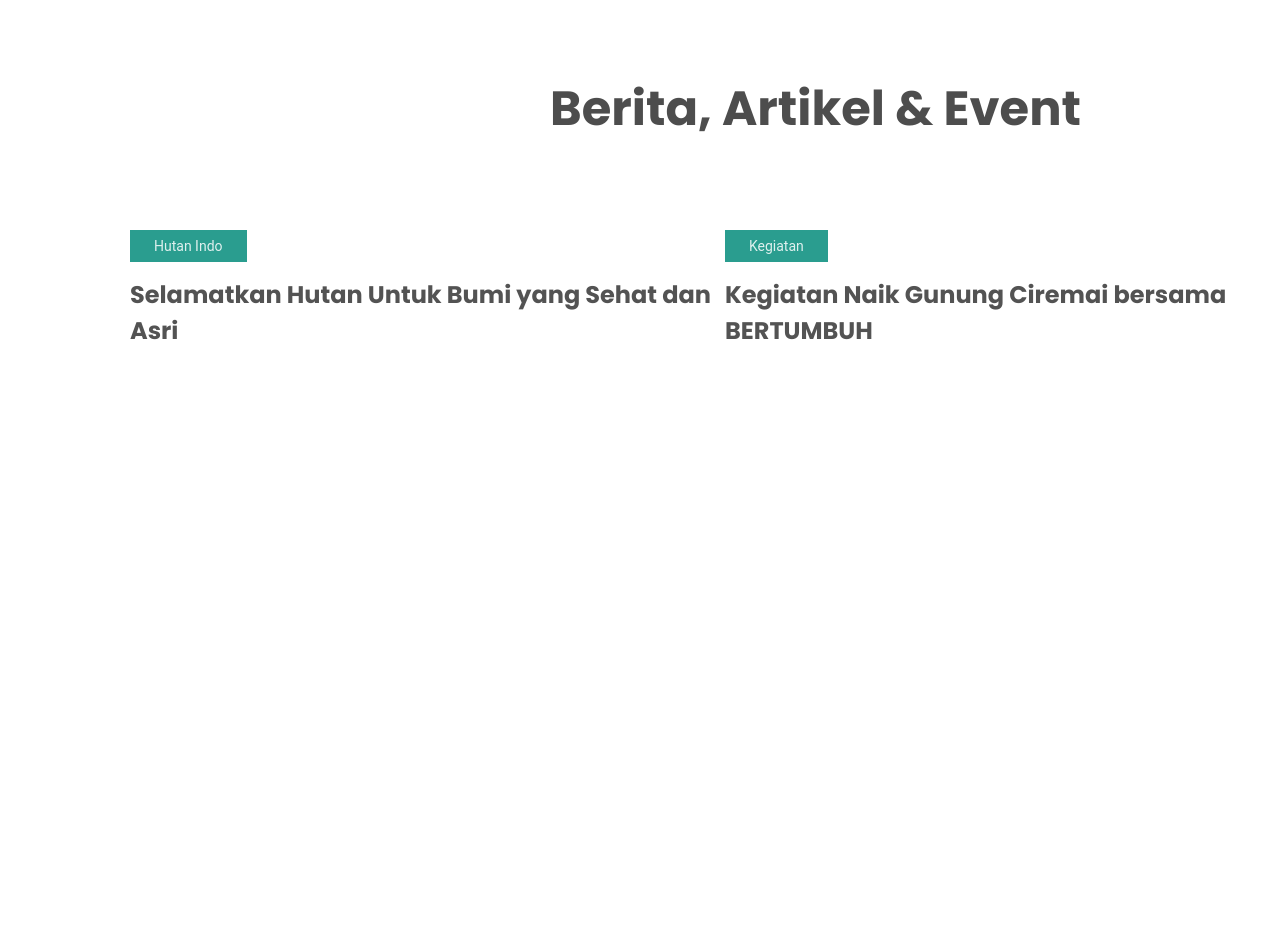
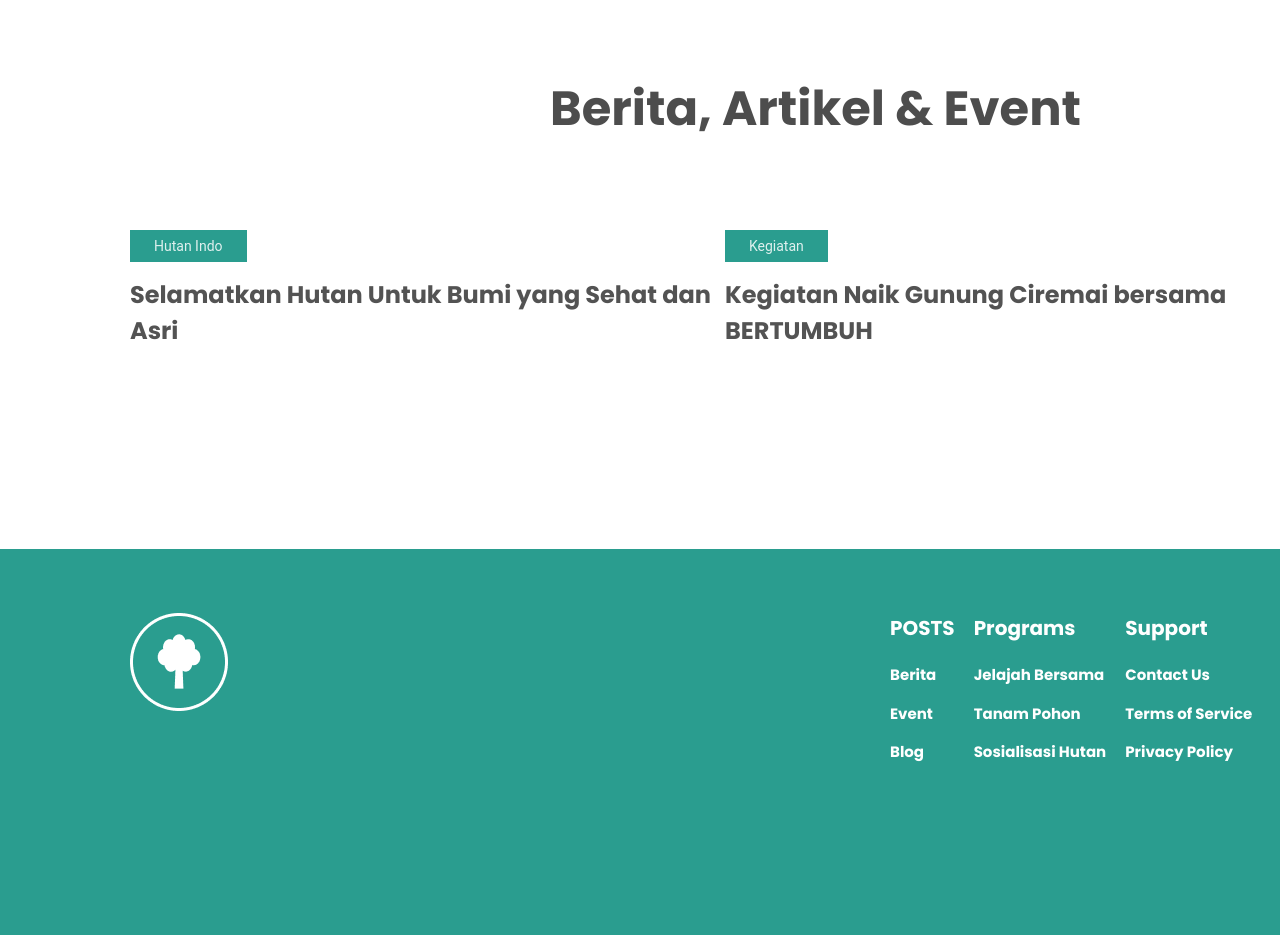
Before and after one commit to Aleksi777/Homework-5, a plain HTML site: page index.html in a window 1280 px wide. Shown: the part 1802-2737 px from the top of the page. Before the commit the page ends 2351 px from the top, so only its background shows below. Drawn offline with Linux system fonts and the light colour scheme.

Commit message:
add.footer

```diff
--- a/css/style.css
+++ b/css/style.css
@@ -25,21 +25,34 @@ nav{
     display: inline-block;
     vertical-align: middle;
 }
-li{
+
+
+
+.home{
 display: inline-block;
 font-family: 'Nerko One';
 font-style: normal;
 font-weight: 400;
 font-size: 20px;
 color: #6D6D6D;
-}
-.home{
 margin-right: 51px;
 }
 .post{
+display: inline-block;
+font-family: 'Nerko One';
+font-style: normal;
+font-weight: 400;
+font-size: 20px;
+color: #6D6D6D;
 margin-right: 51px;
 }
 .newsletter{
+    display: inline-block;
+font-family: 'Nerko One';
+font-style: normal;
+font-weight: 400;
+font-size: 20px;
+color: #6D6D6D;
 margin-right: 200px;
 }
 .header_btn{
@@ -220,3 +233,66 @@ color: #535353;
 margin-top: 15px;
 }
 /*დამთავრდა SECTION2*/
+
+/*დაიწყო FOOTER*/
+footer{
+    width: 1440px;
+    height: 386px;
+    margin: 0 auto;
+    padding: 64px 130px;
+    background: #2A9D8F;
+}
+li{
+    font-family: 'Poppins';
+    font-style: normal;
+    font-weight: 400;
+    font-size: 15px;
+    line-height: 150%;
+    color: #FFFFFF;
+}
+.logo3{
+    vertical-align: top;
+    margin-right: 658px;
+}
+.footer_div1{
+    display: inline-block;
+    vertical-align: top;
+    margin-right: 15px;
+}
+.footer_div2{
+    display: inline-block;
+    vertical-align: top;
+    margin-right: 15px;
+}
+.footer_div3{
+    display: inline-block;
+    vertical-align: top;
+}
+.pirveli{
+    font-family: 'Poppins';
+    font-style: normal;
+    font-weight: 500;
+    font-size: 20px;
+    line-height: 150%;
+    color: #FFFFFF;
+    margin-bottom: 21px;
+}
+.meore{
+    font-family: 'Poppins';
+    font-style: normal;
+    font-weight: 500;
+    font-size: 20px;
+    line-height: 150%;
+    color: #FFFFFF;
+    margin-bottom: 21px;
+}
+.mesame{
+    font-family: 'Poppins';
+    font-style: normal;
+    font-weight: 500;
+    font-size: 20px;
+    line-height: 150%;
+    color: #FFFFFF;
+    margin-bottom: 21px;
+}
+/*დამთავრდა FOOTER*/
--- a/index.html
+++ b/index.html
@@ -72,5 +72,38 @@
         <p class="Kegiatan">Kegiatan Naik Gunung Ciremai bersama <br> BERTUMBUH</p></div>
     </section>
     <!--დამთავრდა SECTION2-->
+
+    <!--დაიწყო FOOTER-->
+
+    <footer>
+     <img class="logo3" src="images/logo bertumbuh (2).png" alt="">
+     <div class="footer_div1"><h4 class="pirveli">POSTS</h4>
+    <ul>
+        <li >Berita</li>
+        <br>
+        <li >Event</li>
+        <br>
+        <li >Blog</li>
+     </ul></div>
+     <div class="footer_div2"><h4 class="meore">Programs</h4>
+        <ul>
+            <li >Jelajah Bersama</li>
+            <br>
+            <li >Tanam Pohon</li>
+            <br>
+            <li >Sosialisasi Hutan</li>
+         </ul></div>
+         <div class="footer_div3"><h4 class="mesame">Support</h4>
+            <ul>
+                <li>Contact Us</li>
+                <br>
+                <li >Terms of Service</li>
+                <br>
+                <li>Privacy Policy</li>
+             </ul></div>
+
+    </footer>
+
+    <!--დამთავრდა FOOTER-->
 </body>
 </html>
```
Also changed, not shown: images/logo bertumbuh (1).png (added).
